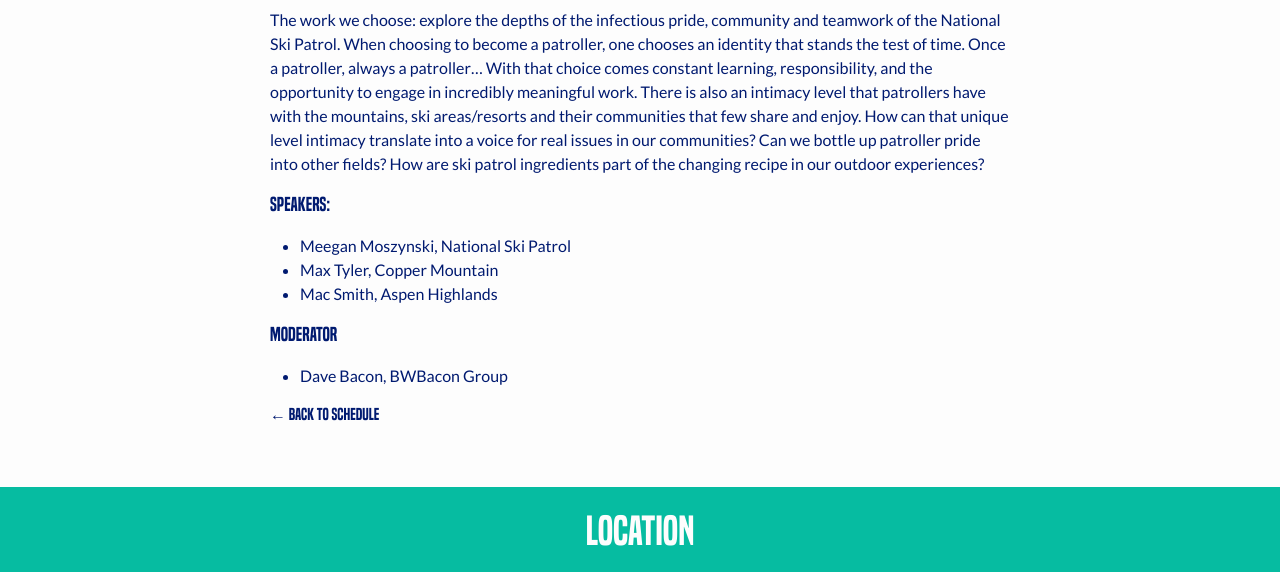
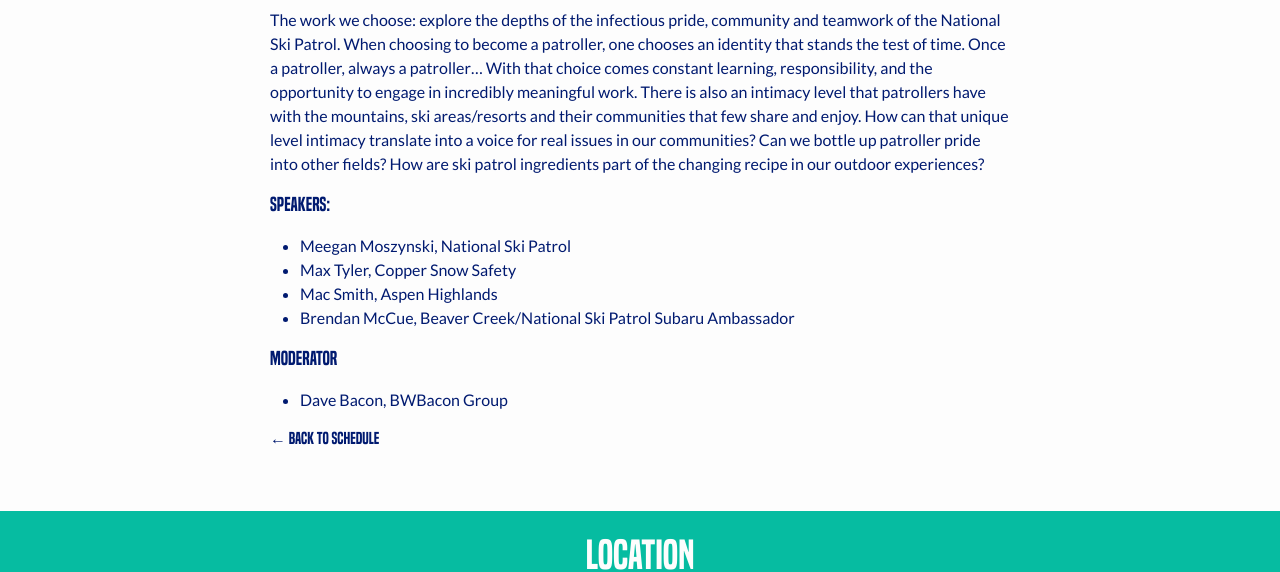
Before and after one commit to somethingindependent/tradeschool, a Jekyll site: the page built from _talks/shamans-of-the-shack.md, in a window 1280 px wide and 900 px high, scrolled down 571 px, cut to the strip 0-572 px from the top of the window. Built offline with Jekyll 4.4.1, drawn with Linux system fonts in a browser that asks for light colours; nearby versions of some CDN libraries.

Commit message:
Update NSP session description

```diff
--- a/_talks/shamans-of-the-shack.md
+++ b/_talks/shamans-of-the-shack.md
@@ -10,8 +10,9 @@
 
 ### Speakers:
 - [Meegan Moszynski, National Ski Patrol](https://www.nsp.org/)
-- [Max Tyler, Copper Mountain](http://www.coppercolorado.com/)
+- [Max Tyler, Copper Snow Safety](http://www.coppercolorado.com/)
 - [Mac Smith, Aspen Highlands](https://www.aspensnowmass.com/our-mountains/aspen-highlands)
+- Brendan McCue, Beaver Creek/National Ski Patrol Subaru Ambassador
 
 ### Moderator
 - [Dave Bacon, BWBacon Group](http://www.bwbacon.com/)
```
